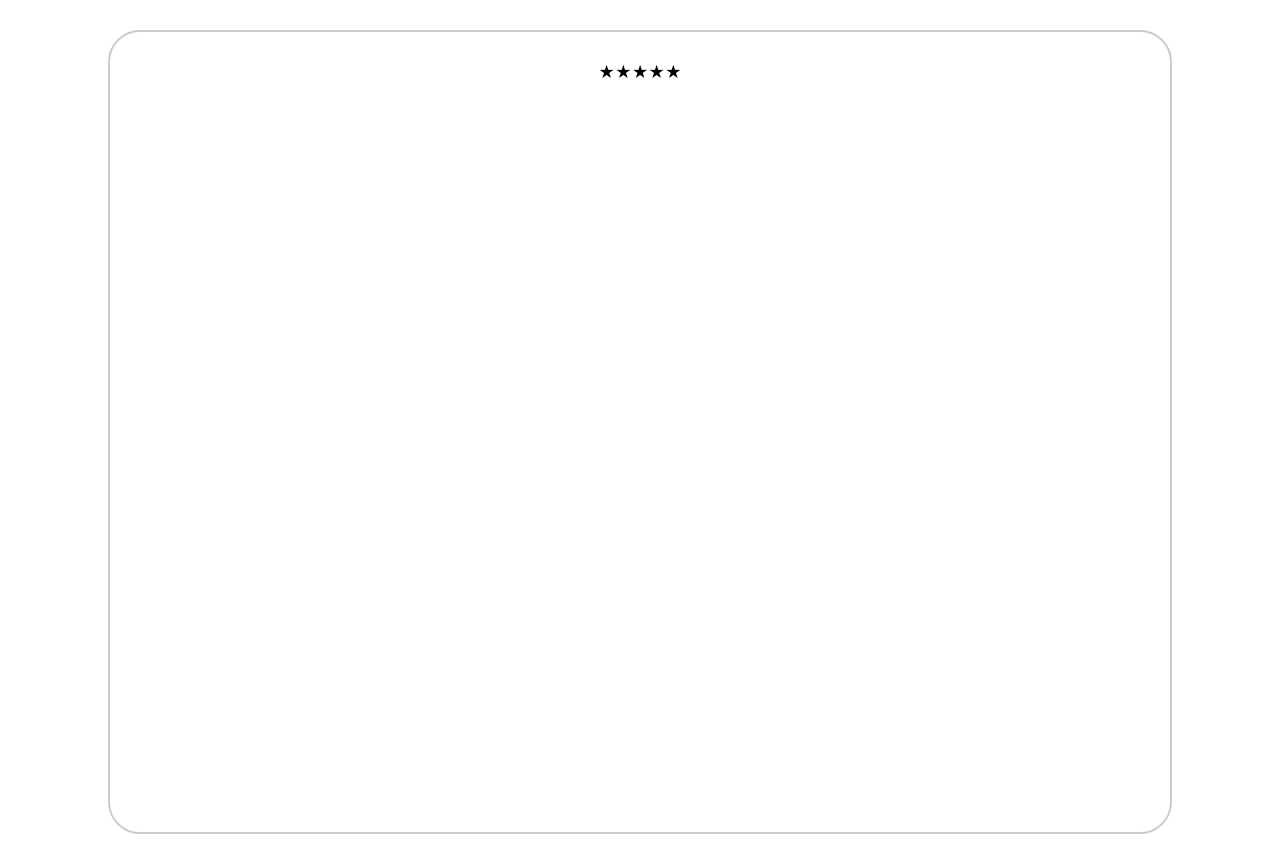
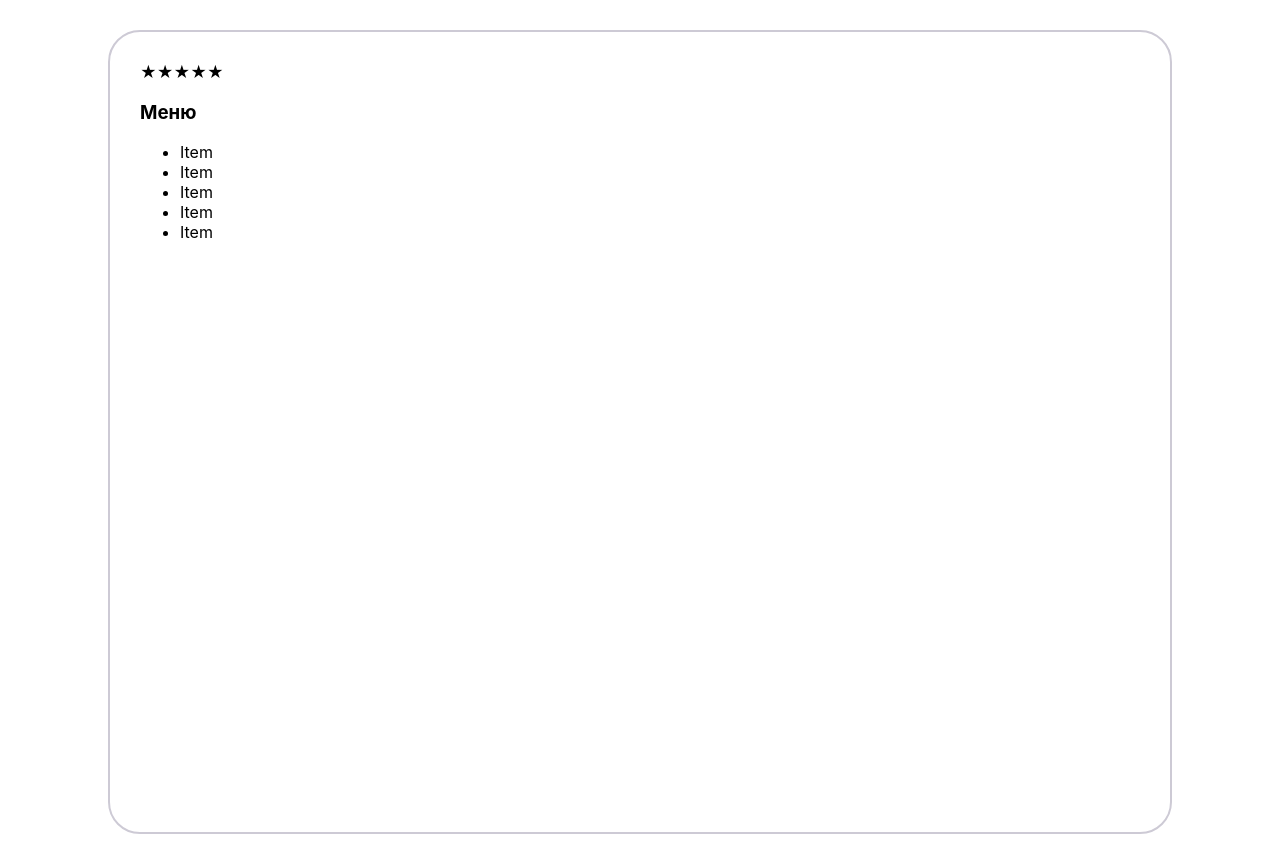
Before and after one commit to Alex-Kiosa/react-kabzda, a React (Create React App) app: page / in a window 1280 px wide. Built offline with nearby package versions, Linux system fonts and the light colour scheme.

Commit message:
feat: add 2 component (AccordionTitle and AccordionBody)

```diff
--- a/src/App.css
+++ b/src/App.css
@@ -8,7 +8,6 @@
     max-width: 1000px;
     height: calc(100vh - 60px);
     padding: 30px;
-    text-align: center;
     border: 2px solid #CDCAD5;
     border-radius: 2rem;
 }
--- a/src/App.tsx
+++ b/src/App.tsx
@@ -2,11 +2,13 @@ import React from 'react';
 import logo from './logo.svg';
 import './App.css';
 import {Rating} from "./Components/Rating";
+import {Accordion} from "./Components/Accordion";
 
 function App() {
     return (
         <div className='app-container'>
             <Rating/>
+            <Accordion/>
         </div>
     );
 }
--- /dev/null
+++ b/src/Components/Accordion.tsx
@@ -0,0 +1,10 @@
+import React from "react";
+import {AccordionTitle} from "./AccordionTitle";
+import {AccordionBody} from "./AccordionBody";
+
+export function Accordion() {
+    return <div>
+        <AccordionTitle/>
+        <AccordionBody/>
+    </div>
+}
--- /dev/null
+++ b/src/Components/AccordionBody.tsx
@@ -0,0 +1,11 @@
+import React from "react";
+
+export function AccordionBody() {
+    return <ul>
+        <li>Item</li>
+        <li>Item</li>
+        <li>Item</li>
+        <li>Item</li>
+        <li>Item</li>
+    </ul>
+}
--- /dev/null
+++ b/src/Components/AccordionTitle.tsx
@@ -0,0 +1,5 @@
+import React from "react";
+
+export function AccordionTitle() {
+    return <h3>Меню</h3>
+}
```
